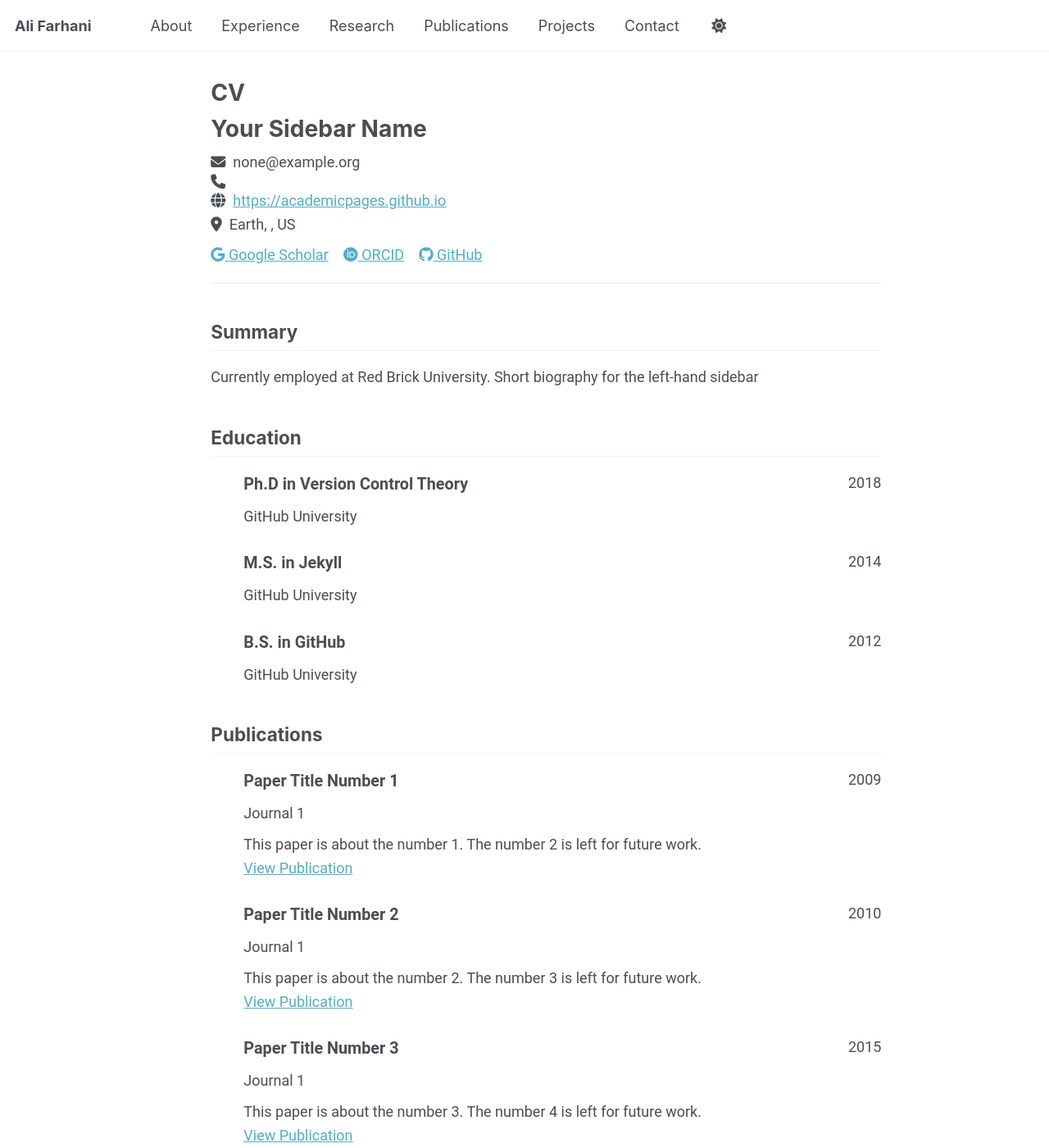
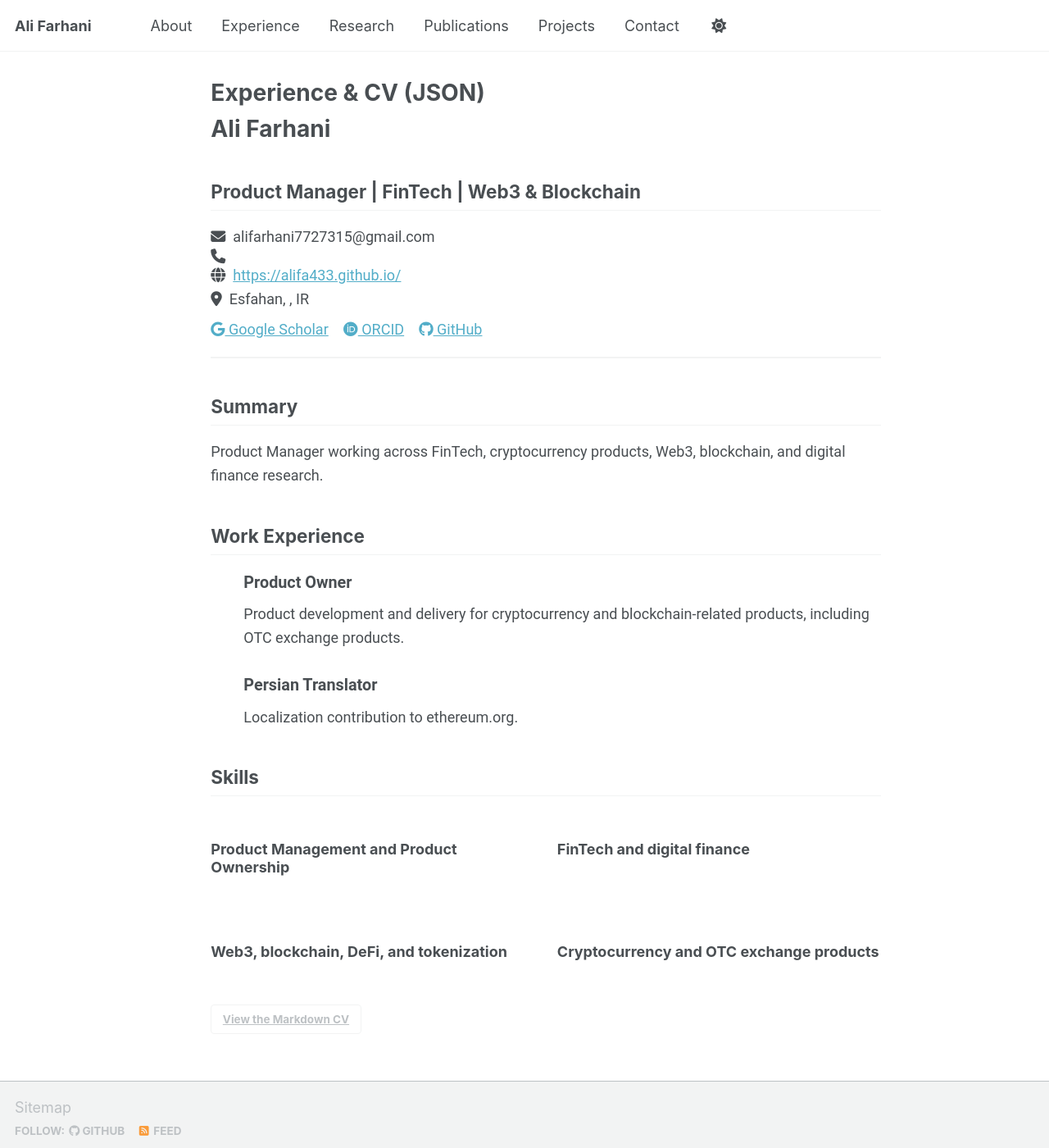
Before and after one commit to alifa433/alifa433.github.io, a Jekyll site: the page built from _pages/cv-json.md, in a window 1280 px wide and 1400 px high. Shown: the whole window at 82% size. Built offline with Jekyll 4.4.1, drawn with Linux system fonts in a browser that asks for light colours; a script bundle is joined from its source files by our own code; library files that are not in the unit come from our copies; some of the changed text lies outside the part shown.

Commit message:
content: align profile, cv, and professional pages

```diff
--- a/_data/cv.json
+++ b/_data/cv.json
@@ -1,152 +1,60 @@
 {
   "basics": {
-    "name": "Your Sidebar Name",
-    "email": "none@example.org",
+    "name": "Ali Farhani",
+    "label": "Product Manager | FinTech | Web3 & Blockchain",
+    "email": "alifarhani7727315@gmail.com",
     "phone": "",
-    "website": "https://academicpages.github.io",
-    "summary": "Currently employed at Red Brick University. Short biography for the left-hand sidebar",
+    "website": "https://alifa433.github.io/",
+    "summary": "Product Manager working across FinTech, cryptocurrency products, Web3, blockchain, and digital finance research.",
     "location": {
       "address": "",
       "postalCode": "",
-      "city": "Earth",
-      "countryCode": "US",
+      "city": "Esfahan",
+      "countryCode": "IR",
       "region": ""
     },
     "profiles": [
       {
         "network": "Google Scholar",
-        "username": "",
-        "url": "https://scholar.google.com/citations?user=PS_CX0AAAAAJ"
+        "username": "3n6U0jYAAAAJ",
+        "url": "https://scholar.google.com/citations?user=3n6U0jYAAAAJ"
       },
       {
         "network": "ORCID",
-        "username": "",
-        "url": "https://orcid.org/yourorcidurl"
+        "username": "0009-0001-1987-8337",
+        "url": "https://orcid.org/0009-0001-1987-8337"
       },
       {
         "network": "GitHub",
-        "username": "academicpages",
-        "url": "https://github.com/academicpages"
+        "username": "alifa433",
+        "url": "https://github.com/alifa433"
       }
     ]
   },
-  "work": [],
-  "education": [
+  "work": [
     {
-      "institution": "GitHub University",
-      "area": "Ph.D in Version Control Theory",
-      "studyType": "",
-      "startDate": "",
-      "endDate": "2018",
-      "gpa": null,
-      "courses": []
+      "name": "IraniCard",
+      "position": "Product Owner",
+      "summary": "Product development and delivery for cryptocurrency and blockchain-related products, including OTC exchange products."
     },
     {
-      "institution": "GitHub University",
-      "area": "M.S. in Jekyll",
-      "studyType": "",
-      "startDate": "",
-      "endDate": "2014",
-      "gpa": null,
-      "courses": []
-    },
-    {
-      "institution": "GitHub University",
-      "area": "B.S. in GitHub",
-      "studyType": "",
-      "startDate": "",
-      "endDate": "2012",
-      "gpa": null,
-      "courses": []
+      "name": "Ethereum Foundation",
+      "position": "Persian Translator",
+      "summary": "Localization contribution to ethereum.org."
     }
   ],
-  "skills": [],
+  "education": [],
+  "skills": [
+    {"name": "Product Management and Product Ownership"},
+    {"name": "FinTech and digital finance"},
+    {"name": "Web3, blockchain, DeFi, and tokenization"},
+    {"name": "Cryptocurrency and OTC exchange products"}
+  ],
   "languages": [],
   "interests": [],
   "references": [],
-  "publications": [
-    {
-      "name": "Paper Title Number 1",
-      "publisher": "Journal 1",
-      "releaseDate": "2009-10-01",
-      "website": "https://academicpages.github.io/files/paper1.pdf",
-      "summary": "This paper is about the number 1. The number 2 is left for future work."
-    },
-    {
-      "name": "Paper Title Number 2",
-      "publisher": "Journal 1",
-      "releaseDate": "2010-10-01",
-      "website": "https://academicpages.github.io/files/paper2.pdf",
-      "summary": "This paper is about the number 2. The number 3 is left for future work."
-    },
-    {
-      "name": "Paper Title Number 3",
-      "publisher": "Journal 1",
-      "releaseDate": "2015-10-01",
-      "website": "https://academicpages.github.io/files/paper3.pdf",
-      "summary": "This paper is about the number 3. The number 4 is left for future work."
-    },
-    {
-      "name": "Paper Title Number 4",
-      "publisher": "GitHub Journal of Bugs",
-      "releaseDate": "2024-02-17",
-      "website": "https://academicpages.github.io/files/paper3.pdf",
-      "summary": "This paper is about fixing template issue #693."
-    }
-  ],
-  "presentations": [
-    {
-      "name": "Talk 1 on Relevant Topic in Your Field",
-      "event": "UC San Francisco, Department of Testing",
-      "date": "2012-03-01",
-      "location": "San Francisco, CA, USA",
-      "description": ""
-    },
-    {
-      "name": "Tutorial 1 on Relevant Topic in Your Field",
-      "event": "UC-Berkeley Institute for Testing Science",
-      "date": "2013-03-01",
-      "location": "Berkeley, CA, USA",
-      "description": ""
-    },
-    {
-      "name": "Talk 2 on Relevant Topic in Your Field",
-      "event": "London School of Testing",
-      "date": "2014-02-01",
-      "location": "London, UK",
-      "description": ""
-    },
-    {
-      "name": "Conference Proceeding talk 3 on Relevant Topic in Your Field",
-      "event": "Testing Institute of America 2014 Annual Conference",
-      "date": "2014-03-01",
-      "location": "Los Angeles, CA, USA",
-      "description": ""
-    }
-  ],
-  "teaching": [
-    {
-      "course": "Teaching experience 1",
-      "institution": "University 1, Department",
-      "date": "2014-01-01",
-      "role": "Undergraduate course",
-      "description": ""
-    },
-    {
-      "course": "Teaching experience 2",
-      "institution": "University 1, Department",
-      "date": "2015-01-01",
-      "role": "Workshop",
-      "description": ""
-    }
-  ],
-  "portfolio": [
-    {
-      "name": "Portfolio item number 1",
-      "category": "portfolio",
-      "date": "",
-      "url": "",
-      "description": "Short description of portfolio item number 1<br/><img src='/images/500x300.png'>"
-    }
-  ]
+  "publications": [],
+  "presentations": [],
+  "teaching": [],
+  "portfolio": []
 }
--- /dev/null
+++ b/_pages/about-page.md
@@ -0,0 +1,15 @@
+---
+layout: single
+title: "About Ali Farhani"
+description: "About Ali Farhani, a Product Manager working across FinTech, Web3, blockchain, cryptocurrency products, and digital finance research."
+permalink: /about/
+author_profile: true
+---
+
+**Ali Farhani** is a **Product Manager | FinTech | Web3 & Blockchain** professional with a background in Industrial Engineering.
+
+His work spans product management, product ownership, cryptocurrency products, digital finance, decentralized finance, tokenization, and blockchain-based systems. He currently works as a Product Owner at IraniCard, where his experience includes cryptocurrency and OTC exchange products.
+
+Alongside industry work, Ali contributes as a Persian Translator at the Ethereum Foundation. His research interests include DeFi institutionalization, digital asset tokenization, blockchain-enabled transparency systems, and Digital Product Passports for sustainable lithium battery and electric vehicle supply chains.
+
+Explore Ali's [professional experience](/experience/), [research](/research/), [publications](/publications/), [projects](/projects/), and [professional profiles](/contact/).
--- /dev/null
+++ b/_pages/contact.md
@@ -0,0 +1,16 @@
+---
+layout: single
+title: "Contact & Profiles"
+description: "Professional and academic profile links for Ali Farhani."
+permalink: /contact/
+author_profile: true
+---
+
+For professional or research inquiries, contact Ali Farhani by [email](mailto:alifarhani7727315@gmail.com) or use these public profiles:
+
+- [LinkedIn](https://www.linkedin.com/in/alifarhani/)
+- [Google Scholar](https://scholar.google.com/citations?user=3n6U0jYAAAAJ)
+- [GitHub](https://github.com/alifa433)
+- [ORCID](https://orcid.org/0009-0001-1987-8337)
+- [SSRN](https://papers.ssrn.com/author=7547454)
+- [Medium](https://medium.com/@alifarhani7727315)
--- a/_pages/cv-json.md
+++ b/_pages/cv-json.md
@@ -1,8 +1,9 @@
 ---
 layout: archive
-title: "CV"
+title: "Experience & CV (JSON)"
 permalink: /cv-json/
 author_profile: false
+sitemap: false
 redirect_from:
   - /resume-json
 ---
@@ -12,6 +13,5 @@ redirect_from:
 {% include cv-template.html %}
 
 <div class="cv-download-links">
-  <a href="{{ base_path }}/files/cv.pdf" class="btn btn--primary">Download CV as PDF</a>
-  <a href="{{ base_path }}" class="btn btn--inverse">View Markdown CV</a>
+  <a href="{{ base_path }}/cv/" class="btn btn--inverse">View the Markdown CV</a>
 </div>
--- a/_pages/cv.md
+++ b/_pages/cv.md
@@ -1,6 +1,6 @@
 ---
 layout: archive
-title: "CV"
+title: "Experience & CV"
 permalink: /cv/
 author_profile: true
 redirect_from:
@@ -9,56 +9,21 @@ redirect_from:
 
 {% include base_path %}
 
-Education
-======
-* Ph.D in Version Control Theory, GitHub University, 2018 (expected)
-* M.S. in Jekyll, GitHub University, 2014
-* B.S. in GitHub, GitHub University, 2012
-
 Work experience
 ======
-* Spring 2024: Academic Pages Collaborator
-  * GitHub University
-  * Duties includes: Updates and improvements to template
-  * Supervisor: The Users
+* **Product Owner, IraniCard** — Product development and delivery for cryptocurrency and blockchain-related products, including OTC exchange products.
+* **Persian Translator, Ethereum Foundation** — Localization contribution to ethereum.org.
 
-* Fall 2015: Research Assistant
-  * GitHub University
-  * Duties included: Merging pull requests
-  * Supervisor: Professor Hub
-
-* Summer 2015: Research Assistant
-  * GitHub University
-  * Duties included: Tagging issues
-  * Supervisor: Professor Git
-
-Skills
+Professional focus
 ======
-* Skill 1
-* Skill 2
-  * Sub-skill 2.1
-  * Sub-skill 2.2
-  * Sub-skill 2.3
-* Skill 3
+* Product Management and Product Ownership
+* FinTech and digital finance
+* Cryptocurrency products and OTC exchange products
+* Web3, blockchain, DeFi, tokenization, and blockchain-enabled systems
+* Blockchain and FinTech research
 
 Publications
 ======
   <ul>{% for post in site.publications reversed %}
     {% include archive-single-cv.html %}
   {% endfor %}</ul>
-
-Talks
-======
-  <ul>{% for post in site.talks reversed %}
-    {% include archive-single-talk-cv.html  %}
-  {% endfor %}</ul>
-
-Teaching
-======
-  <ul>{% for post in site.teaching reversed %}
-    {% include archive-single-cv.html %}
-  {% endfor %}</ul>
-
-Service and leadership
-======
-* Currently signed in to 43 different slack teams
--- /dev/null
+++ b/_pages/experience.md
@@ -0,0 +1,17 @@
+---
+layout: single
+title: "Professional Experience"
+description: "Ali Farhani's professional focus in product management, FinTech, cryptocurrency products, Web3, and blockchain."
+permalink: /experience/
+author_profile: true
+---
+
+## Product Management
+
+Ali Farhani works as a **Product Owner at IraniCard**, contributing to the development and growth of cryptocurrency and blockchain-related products, particularly in the OTC exchange landscape. His work connects blockchain concepts with product strategy, delivery, and governance.
+
+## Open-source and ecosystem contribution
+
+Ali also contributes as a **Persian Translator at the Ethereum Foundation**, supporting localization for ethereum.org and participating in a global open-source community.
+
+See the [full CV](/cv/) for a concise overview, or continue to [research](/research/) and [publications](/publications/).
--- /dev/null
+++ b/_pages/projects.md
@@ -0,0 +1,15 @@
+---
+layout: single
+title: "Projects"
+description: "Selected product and research projects by Ali Farhani across cryptocurrency, blockchain, Web3, and digital finance."
+permalink: /projects/
+author_profile: true
+---
+
+This page highlights the areas where Ali Farhani applies product management and research experience:
+
+- **Cryptocurrency exchange products:** Product work in the OTC exchange landscape at IraniCard.
+- **Blockchain and digital finance:** Product and research work involving DeFi, tokenization, and blockchain-based systems.
+- **Sustainable supply chains:** Research on Digital Product Passports and blockchain for lithium battery and electric vehicle supply chains.
+
+For academic outputs, see [Research](/research/) and [Publications](/publications/).
--- a/_pages/publications.html
+++ b/_pages/publications.html
@@ -1,6 +1,7 @@
 ---
 layout: archive
 title: "Publications"
+description: "Research publications by Ali Farhani on blockchain, FinTech, digital finance, DeFi, and sustainable supply chains."
 permalink: /publications/
 author_profile: true
 ---
--- /dev/null
+++ b/_pages/research.md
@@ -0,0 +1,18 @@
+---
+layout: single
+title: "Research"
+description: "Ali Farhani's research interests in blockchain, FinTech, DeFi, digital finance, tokenization, and sustainable supply chains."
+permalink: /research/
+author_profile: true
+---
+
+Ali Farhani's research interests sit at the intersection of **blockchain**, **FinTech**, and **digital finance**.
+
+Areas of focus include:
+
+- DeFi institutionalization, tokenization, and regulation
+- Blockchain-enabled transparency and digital asset systems
+- Digital Product Passports for sustainable lithium battery and electric vehicle supply chains
+- Blockchain research related to cryptocurrency products and digital finance
+
+Read the [publications](/publications/) or visit [Google Scholar](https://scholar.google.com/citations?user=3n6U0jYAAAAJ) and [SSRN](https://papers.ssrn.com/author=7547454).
```
Also changed, not shown: _pages/about.md (+10 -10 lines).
